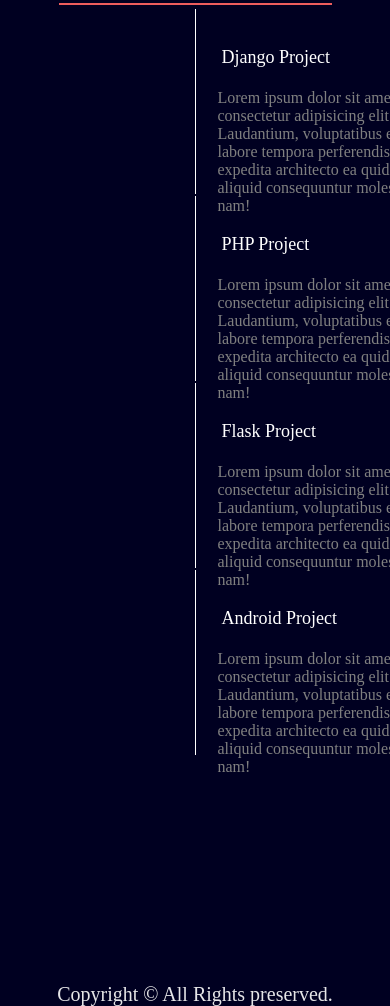
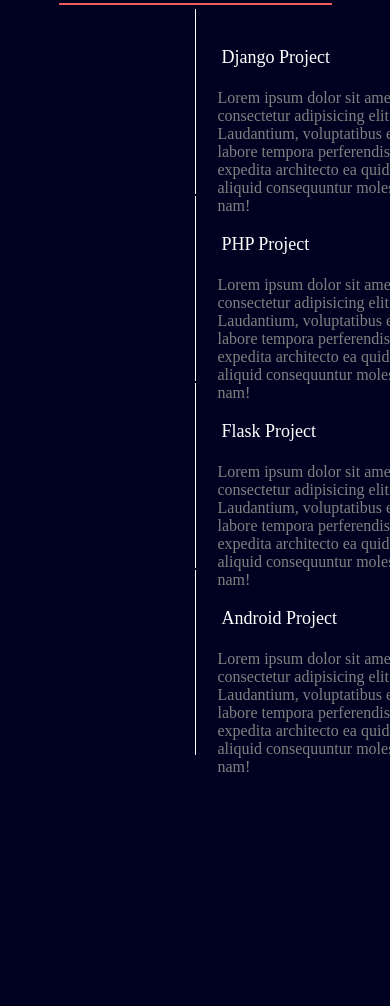
Before and after one commit to 002ayush/Portfolio_js, a plain HTML site: page index.html in a window 390 px wide. Shown: the part 997-2003 px from the top of the page. After the commit the page ends 1773 px from the top, so only its background shows below. Drawn offline with nearby package versions, Linux system fonts and the light colour scheme.

Commit message:
css changed

```diff
--- a/css/index.css
+++ b/css/index.css
@@ -194,7 +194,6 @@ footer{
     width: 230px;
   }
   footer{
-    position: relative;
-    bottom:-400px;
+    display: none;
   }
 }
```
